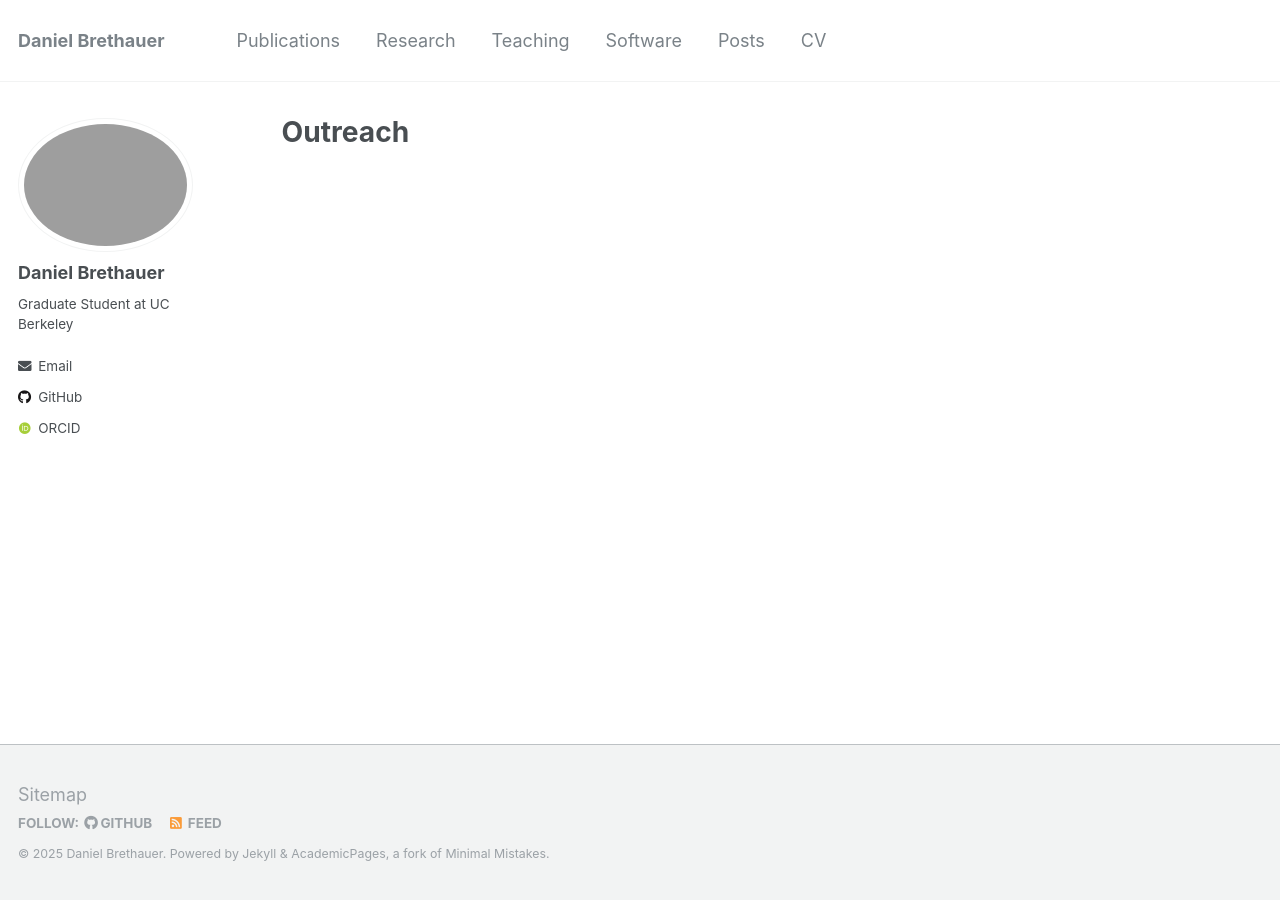
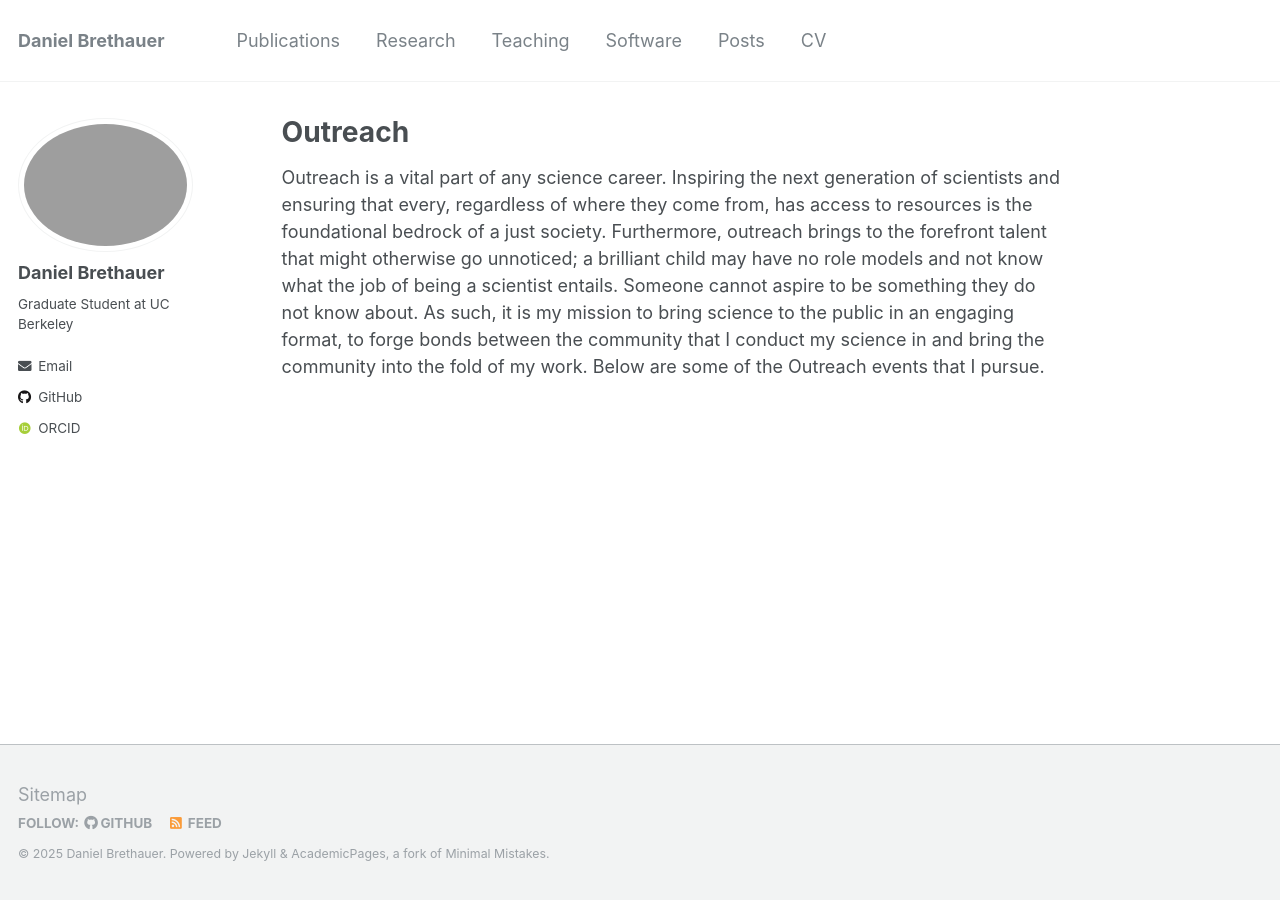
Before and after one commit to dbrethauer/dbrethauer.github.io, a Jekyll site: the page built from _pages/outreach.md, in a window 1280 px wide. Built offline with Jekyll 4.4.1, drawn with Linux system fonts in a browser that asks for light colours; some web fonts are replaced.

Commit message:
Update outreach.md

```diff
--- a/_pages/outreach.md
+++ b/_pages/outreach.md
@@ -4,6 +4,8 @@ permalink: /outreach/
 title: "Outreach"
 author_profile: true
 ---
+
+Outreach is a vital part of any science career. Inspiring the next generation of scientists and ensuring that every, regardless of where they come from, has access to resources is the foundational bedrock of a just society. Furthermore, outreach brings to the forefront talent that might otherwise go unnoticed; a brilliant child may have no role models and not know what the job of being a scientist entails. Someone cannot aspire to be something they do not know about. As such, it is my mission to bring science to the public in an engaging format, to forge bonds between the community that I conduct my science in and bring the community into the fold of my work. Below are some of the Outreach events that I pursue.
 
 {% include base_path %}
 {% capture written_year %}'None'{% endcapture %}
```
